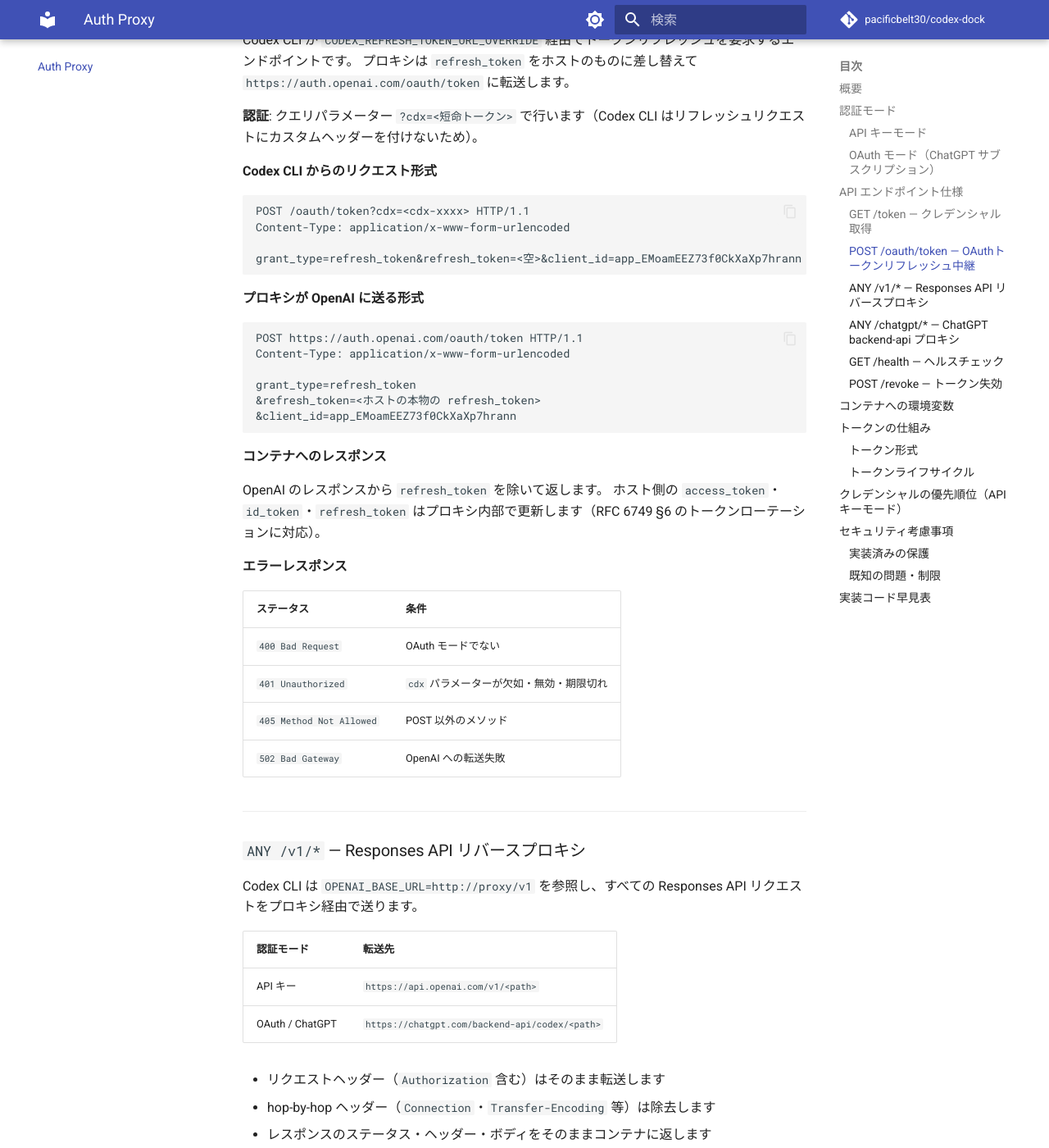
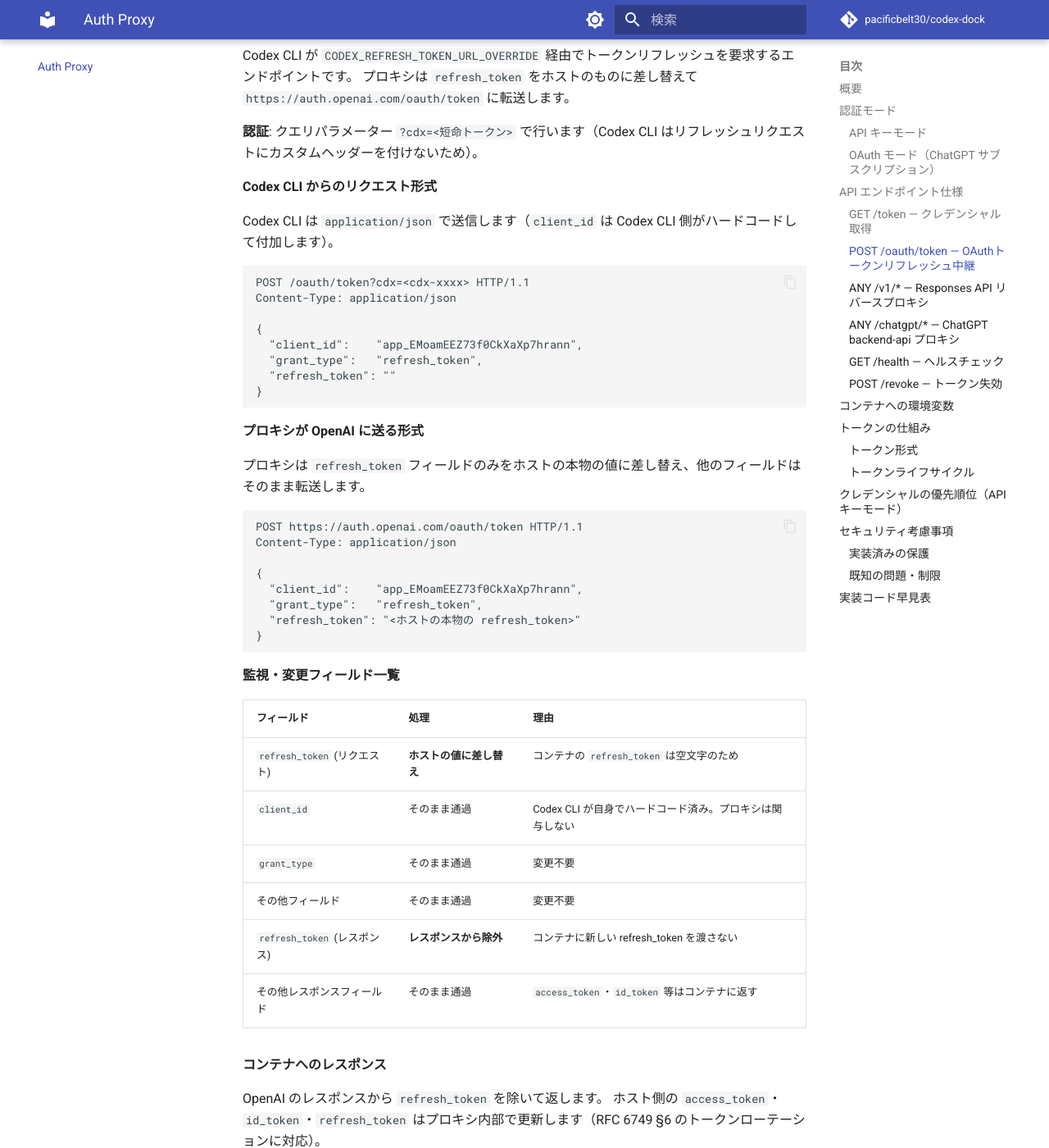
Before and after one commit to pacificbelt30/sandbox-codex, an MkDocs documentation site: the page built from doc/auth-proxy.md, in a window 1280 px wide and 1400 px high, scrolled down 3987 px. Shown: the whole window at 82% size. Built offline with MkDocs 1.6.1 and Material for MkDocs 9.7.7, drawn with Linux system fonts in a browser that asks for light colours; comment, search, counter and statistics services are not loaded; some of the changed text lies outside the part shown.

Commit message:
fix(authproxy): use JSON format for OAuth token refresh; only replace refresh_token field
- proxy.go: parse JSON body from Codex CLI, replace only refresh_token (not client_id or grant_type);
  Codex CLI hardcodes client_id itself so proxy must not inject it
- proxy_test.go: update tests to use JSON payloads matching actual Codex CLI format;
  assert proxy does NOT inject client_id, assert refresh_token is substituted
- network/manager.go: change dock-net subnet from 192.168.200.0/24 to 10.200.0.0/24
  to avoid visual confusion with typical home network ranges
- doc/auth-proxy.md: update /oauth/token spec to JSON format; add monitored/modified fields table;
  update IP addresses to 10.200.0.1
- doc/network.md: update subnet to 10.200.0.0/24; mark F-NET-04 as resolved
- doc/architecture.md: update Auth Proxy address to 10.200.0.1

https://claude.ai/code/session_01CFh4bYWQbdyuT1bNuRrogD

````diff
--- a/doc/auth-proxy.md
+++ b/doc/auth-proxy.md
@@ -120,7 +120,8 @@ Auth Proxy は codex-dock のセキュリティの核となるコンポーネン
   │ ─────────────────────────────────────────────▶│ (OpenAI)
   │                                                │
   │  (8時間後) POST /oauth/token?cdx=<token>      │
-  │  grant_type=refresh_token&...                  │
+  │  {"grant_type":"refresh_token",               │
+  │   "refresh_token":"","client_id":"app_..."}   │
   │  ◀─────────────────────────────────────────── │
   │                                                │
   │  プロキシがホストの refresh_token を注入し     │
@@ -194,23 +195,44 @@ Codex CLI が `CODEX_REFRESH_TOKEN_URL_OVERRIDE` 経由でトークンリフレ
 
 **Codex CLI からのリクエスト形式**
 
+Codex CLI は `application/json` で送信します（`client_id` は Codex CLI 側がハードコードして付加します）。
+
 ```
 POST /oauth/token?cdx=<cdx-xxxx> HTTP/1.1
-Content-Type: application/x-www-form-urlencoded
+Content-Type: application/json
 
-grant_type=refresh_token&refresh_token=<空>&client_id=app_EMoamEEZ73f0CkXaXp7hrann
+{
+  "client_id":    "app_EMoamEEZ73f0CkXaXp7hrann",
+  "grant_type":   "refresh_token",
+  "refresh_token": ""
+}
 ```
 
 **プロキシが OpenAI に送る形式**
 
+プロキシは `refresh_token` フィールドのみをホストの本物の値に差し替え、他のフィールドはそのまま転送します。
+
 ```
 POST https://auth.openai.com/oauth/token HTTP/1.1
-Content-Type: application/x-www-form-urlencoded
+Content-Type: application/json
 
-grant_type=refresh_token
-&refresh_token=<ホストの本物の refresh_token>
-&client_id=app_EMoamEEZ73f0CkXaXp7hrann
+{
+  "client_id":    "app_EMoamEEZ73f0CkXaXp7hrann",
+  "grant_type":   "refresh_token",
+  "refresh_token": "<ホストの本物の refresh_token>"
+}
 ```
+
+**監視・変更フィールド一覧**
+
+| フィールド | 処理 | 理由 |
+|---|---|---|
+| `refresh_token` (リクエスト) | **ホストの値に差し替え** | コンテナの `refresh_token` は空文字のため |
+| `client_id` | そのまま通過 | Codex CLI が自身でハードコード済み。プロキシは関与しない |
+| `grant_type` | そのまま通過 | 変更不要 |
+| その他フィールド | そのまま通過 | 変更不要 |
+| `refresh_token` (レスポンス) | **レスポンスから除外** | コンテナに新しい refresh_token を渡さない |
+| その他レスポンスフィールド | そのまま通過 | `access_token`・`id_token` 等はコンテナに返す |
 
 **コンテナへのレスポンス**
 
@@ -406,7 +428,7 @@ proxy.Start()
 token, _ := proxy.IssueToken("my-container", 3600)
 
 // エンドポイント確認
-fmt.Println(proxy.Endpoint()) // "http://192.168.200.1:XXXXX"
+fmt.Println(proxy.Endpoint()) // "http://10.200.0.1:XXXXX"
 
 // OAuth モード判定
 if proxy.IsOAuthMode() {
````
Also changed, not shown: other parts of doc/auth-proxy.md (+1 -1 lines), doc/architecture.md (+1 -1 lines), doc/network.md (+9 -20 lines), 3 other files.
